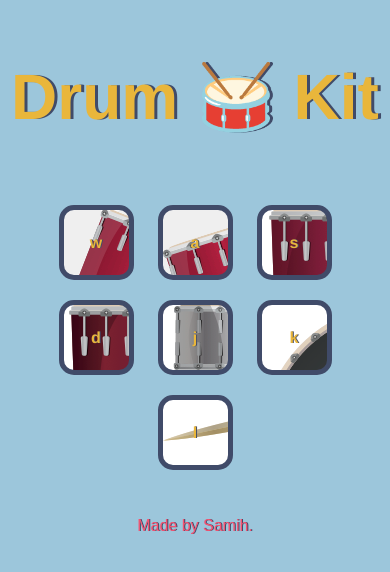
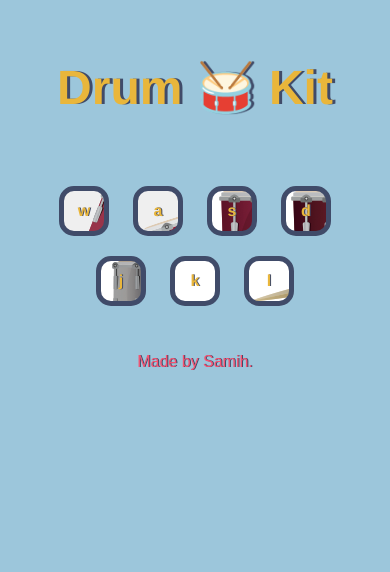
Before and after one commit to samihvc02/Drum-Kit, a plain HTML site: page index.html in a window 390 px wide. Drawn offline with Linux system fonts and the light colour scheme.

Commit message:
Add files via upload

```diff
--- a/style.css
+++ b/style.css
@@ -60,14 +60,14 @@ footer{
     text-shadow: 1px 0 #404B69;
 }
 
-@media (max-width: 768px) {
+@media (max-width: 480px) {
   .drum {
-    width: 75px;
-    height: 75px;
+    width: 50px;
+    height: 50px;
     font-size: 1rem;
     border: 5px solid #404B69;
   }
   h1{
-    font-size: 4rem;
+    font-size: 3rem;
   }
 }
```
